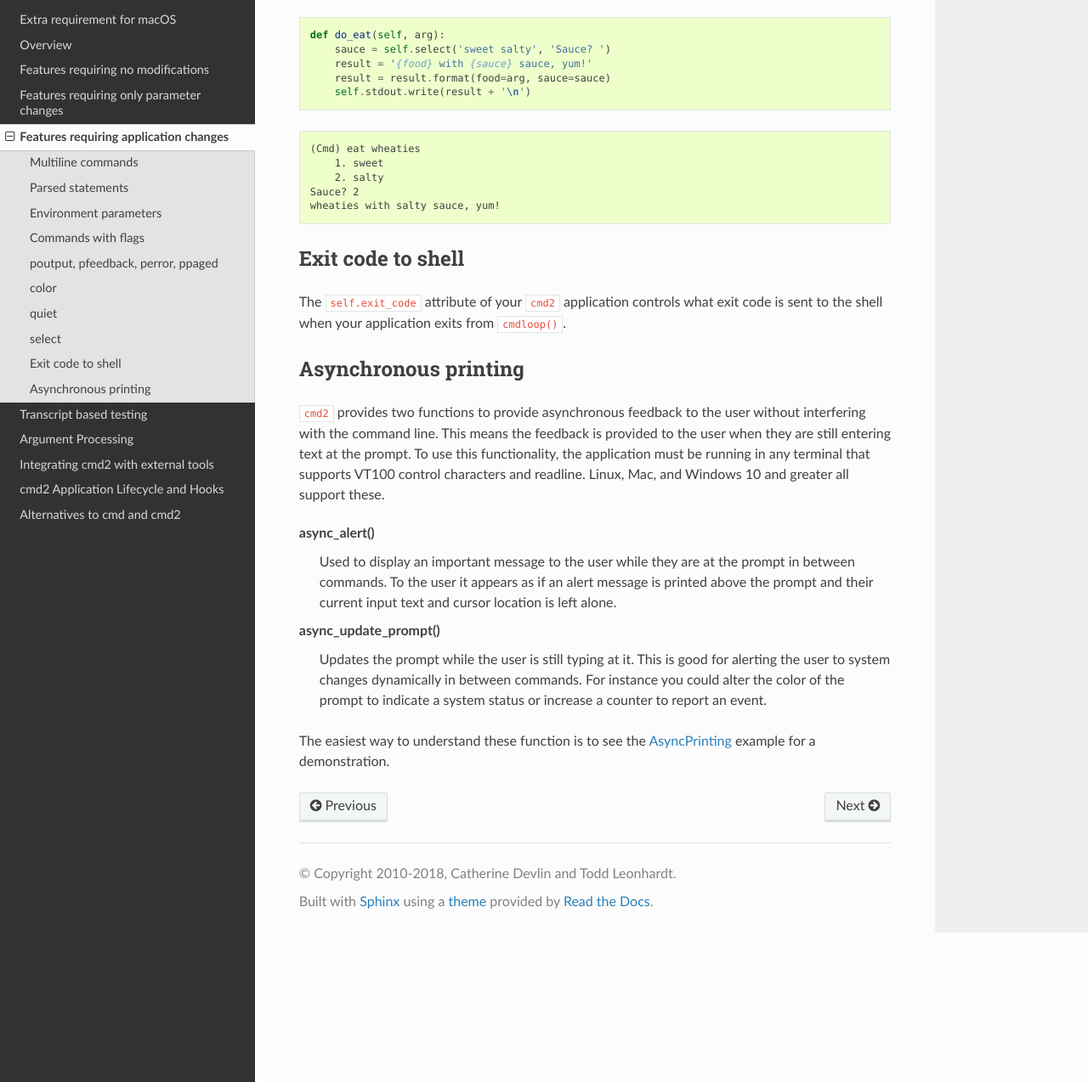
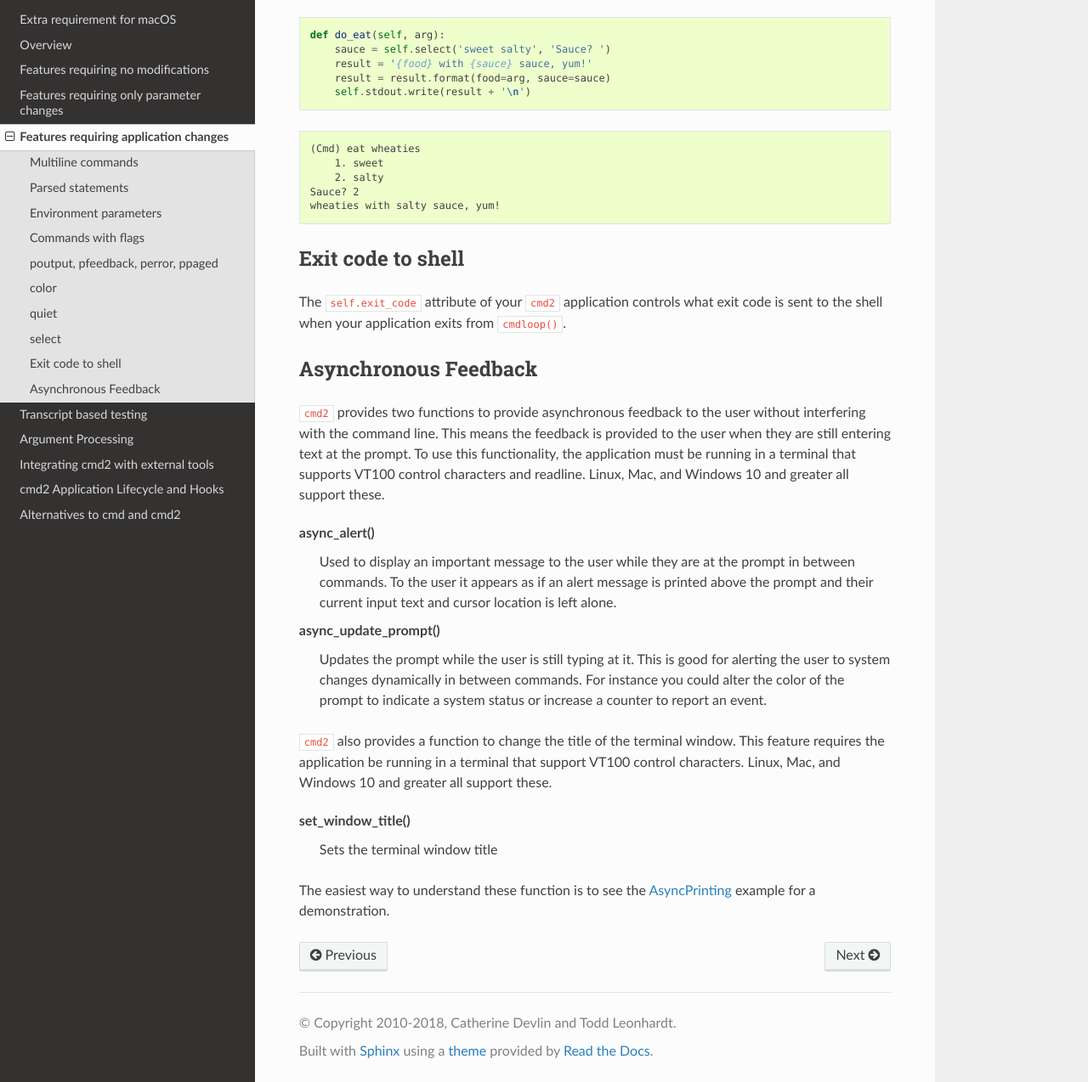
Before and after one commit to python-cmd2/cmd2, a Sphinx documentation site: the page built from docs/unfreefeatures.rst, in a window 1280 px wide and 1400 px high, scrolled down 3539 px, cut to the strip 126-1400 px from the top of the window. Shown: the whole strip at 85% size. Built offline with Sphinx 7.4.7 and the Read the Docs theme 2.0.0, drawn with Linux system fonts in a browser that asks for light colours.

Commit message:
Added more examples and documentation

```diff
--- a/docs/unfreefeatures.rst
+++ b/docs/unfreefeatures.rst
@@ -191,11 +191,11 @@ what exit code is sent to the shell when your application exits from
 ``cmdloop()``.
 
 
-Asynchronous printing
+Asynchronous Feedback
 =====================
 ``cmd2`` provides two functions to provide asynchronous feedback to the user without interfering with
 the command line. This means the feedback is provided to the user when they are still entering text at
-the prompt. To use this functionality, the application must be running in any terminal that supports
+the prompt. To use this functionality, the application must be running in a terminal that supports
 VT100 control characters and readline. Linux, Mac, and Windows 10 and greater all support these.
 
 async_alert()
@@ -208,6 +208,13 @@ async_update_prompt()
     changes dynamically in between commands. For instance you could alter the color of the prompt to indicate
     a system status or increase a counter to report an event.
 
+``cmd2`` also provides a function to change the title of the terminal window. This feature requires the
+application be running in a terminal that support VT100 control characters. Linux, Mac, and Windows 10 and
+greater all support these.
+
+set_window_title()
+    Sets the terminal window title
+
 
 The easiest way to understand these function is to see the AsyncPrinting_ example for a demonstration.
 
```
Also changed, not shown: 1 other file.
